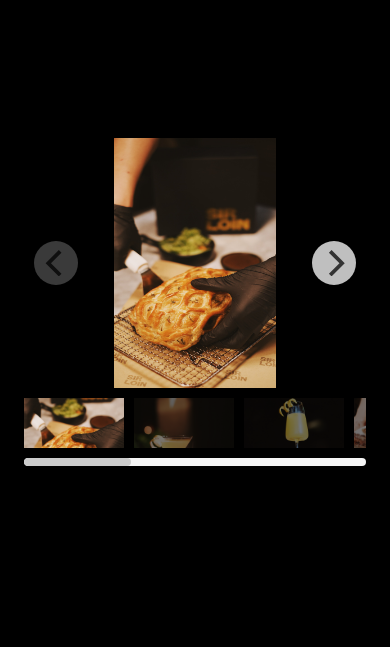
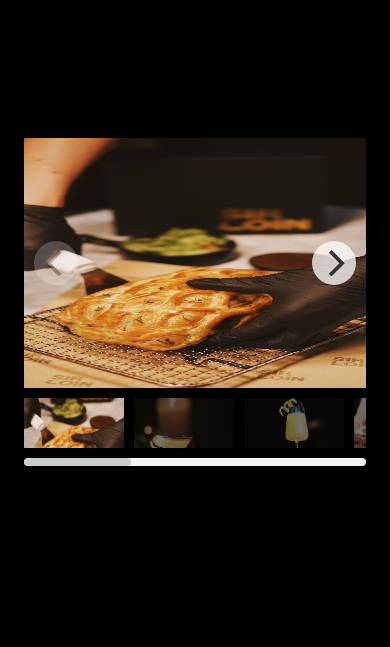
Before and after one commit to Rulcifer/bar-css, a plain HTML site: page galleries.html in a window 390 px wide. Shown: the part 77-724 px from the top of the page. Drawn offline with nearby package versions, Linux system fonts and the light colour scheme.

Commit message:
gambar highlight

```diff
--- a/css/style.css
+++ b/css/style.css
@@ -172,14 +172,18 @@
         overflow: hidden;
         justify-content: center;
         align-items: center;
-        padding: 0 90px;
-      }
+        padding: 0 30px;
+      }
+
 
     .highlight-main .carousel-cell img {
-        width: 100%;
-        height: 250px;
+    /* .container .highlight-main .carousel-cell img { */
+        width: 1000px;
+        height: auto;
+        /* display: flex; */
         align-items: center;
         justify-content: center;
+        z-index: 1;
       }
 
       .highlight-thumbs .carousel-cell img {
@@ -278,7 +282,7 @@
         overflow: hidden;
         justify-content: center;
         align-items: center;
-        padding: 0 90px;
+        padding: 0 10px;
       }
 
     .highlight-main .carousel-cell img {
@@ -383,7 +387,7 @@
         overflow: hidden;
         justify-content: center;
         align-items: center;
-        padding: 0 90px;
+        padding: 0 0px;
       }
 
     .highlight-main .carousel-cell img {
@@ -838,7 +842,7 @@
         overflow: hidden;
         justify-content: center;
         align-items: center;
-        padding: 0 350px;
+        padding: 0 160px;
       }
 
     .highlight-main .carousel-cell img {
@@ -850,7 +854,7 @@
 
       .highlight-thumbs .carousel-cell img {
         width: 150px;
-        height: 100px;
+        height: 130px;
         object-fit: cover;
       }
 
--- a/galleries.html
+++ b/galleries.html
@@ -8,6 +8,7 @@
     <meta content="" name="keywords">
     <meta content="" name="description">
     <link rel='stylesheet' href='https://unpkg.com/flickity@2/dist/flickity.min.css'><link rel="stylesheet" href="./css/style.css">
+
     <!-- Favicon -->
     <link href="img/favicon.ico" rel="icon">
     <link rel="stylesheet" href="https://maxcdn.bootstrapcdn.com/bootstrap/4.5.2/css/bootstrap.min.css">
@@ -83,7 +84,7 @@
 
         <div class="container-xxl py-5 hero-body">
         <div class="container my-5 py-5">
-            <div class="highlight-main">
+            <div class="highlight-main size-gambar">
               <div class="carousel-cell">
                 <img src="img/sirloin/02A17E3F-9075-4A63-BC73-93CAD5018E9F.JPG" alt="">
               </div>
```
